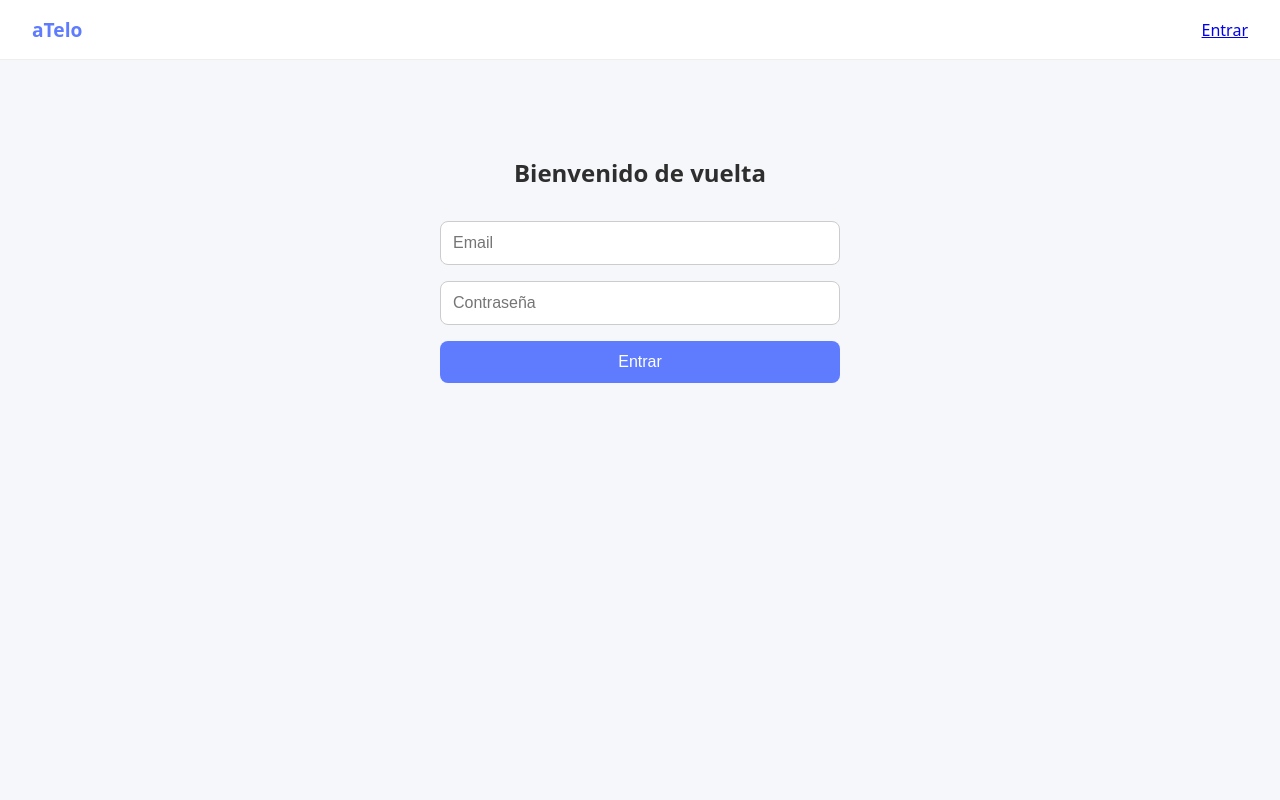
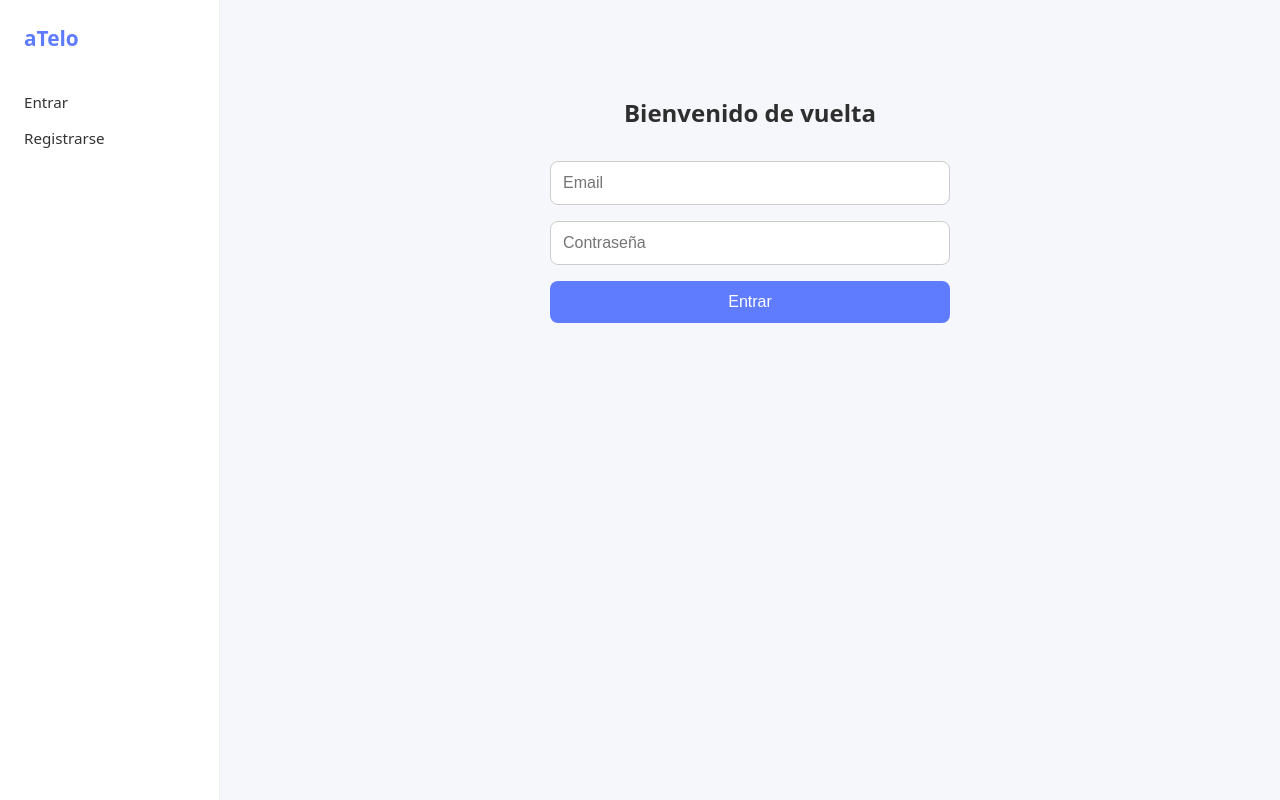
Before and after one commit to ssxm11/aTelo-frontend, a React (Vite) app: page /login in a window 1280 px wide. Built offline with nearby package versions, Linux system fonts and the light colour scheme; no server answers.

Commit message:
feat: register was implemented and navbar is now sidebar

```diff
--- a/src/App.tsx
+++ b/src/App.tsx
@@ -4,6 +4,7 @@ import Home from './pages/Home/Home';
 import Login from './pages/Login/Login';
 import Dashboard from './pages/Dashboard/Dashboard';
 import ProtectedRoute from './components/ProtectedRoute';
+import Register from './pages/Register/Register';
 
 function App() {
   return (
@@ -12,6 +13,7 @@ function App() {
         <Routes>
           <Route path="/" element={<Home />} />
           <Route path="/login" element={<Login />} />
+          <Route path="/register" element={<Register />} />
           <Route
             path="/dashboard"
             element={
--- a/src/components/Layout/Layout.scss
+++ b/src/components/Layout/Layout.scss
@@ -1,5 +1,9 @@
-.layout {
-  max-width: 1100px;
-  margin: 0 auto;
-  padding: 2rem 1.5rem;
+.app-layout {
+  display: flex;
+  min-height: 100vh;
 }
+
+.app-content {
+  flex: 1;
+  padding: 2rem;
+}
--- a/src/components/Layout/Layout.tsx
+++ b/src/components/Layout/Layout.tsx
@@ -1,18 +1,15 @@
-import { ReactNode } from 'react';
 import Navbar from '../Navbar/Navbar';
 import './Layout.scss';
 
-interface Props {
-  children: ReactNode;
-}
 
-export default function Layout({ children }: Props) {
+
+export default function Layout({ children }: { children: React.ReactNode }) {
   return (
-    <>
+    <div className="app-layout">
       <Navbar />
-      <main className="layout">
+      <main className="app-content">
         {children}
       </main>
-    </>
+    </div>
   );
 }
--- a/src/components/Navbar/Navbar.scss
+++ b/src/components/Navbar/Navbar.scss
@@ -1,28 +1,34 @@
 .navbar {
+  width: 220px;
+  min-height: 100vh;
+
   display: flex;
-  justify-content: space-between;
-  align-items: center;
+  flex-direction: column;
+  gap: 1rem;
 
-  padding: 1rem 2rem;
+  padding: 1.5rem;
+
   background: white;
-  border-bottom: 1px solid #eee;
+  border-right: 1px solid #eee;
+}
 
 .logo {
+  font-size: 1.3rem;
   font-weight: 600;
-    font-size: 1.2rem;
+  color: #5f7cff;
   text-decoration: none;
-    color: #5f7cff;
+  margin-bottom: 1.5rem;
 }
 
-  .links {
-    display: flex;
-    align-items: center;
-    gap: 1rem;
+.link {
+  text-decoration: none;
+  color: #333;
+  font-size: 0.95rem;
 }
 
 .user {
-    font-size: 0.9rem;
-    color: #555;
+  font-size: 0.85rem;
+  color: #666;
 }
 
 .logout {
@@ -30,6 +36,5 @@
   border: none;
   color: #5f7cff;
   cursor: pointer;
-    font-size: 0.9rem;
+  text-align: left;
 }
-}
--- a/src/components/Navbar/Navbar.tsx
+++ b/src/components/Navbar/Navbar.tsx
@@ -8,7 +8,7 @@ export default function Navbar() {
 
   const handleLogout = async () => {
     try {
-      await logout();
+      logout();
       navigate('/login');
     } catch (e) {
       console.error('Error al cerrar sesión');
@@ -19,18 +19,18 @@ export default function Navbar() {
     <nav className="navbar">
   <Link to="/" className="logo">aTelo</Link>
 
-      <div className="links">
   {!user ? (
-          <Link to="/login">Entrar</Link>
+    <>
+      <Link to="/login" className="link">Entrar</Link>
+      <Link to="/register" className="link">Registrarse</Link>
+    </>
   ) : (
     <>
       <span className="user">{user.email}</span>
-            <button onClick={handleLogout} className="logout">
-              Salir
-            </button>
+      <button onClick={handleLogout} className="logout">Salir</button>
     </>
   )}
-      </div>
 </nav>
+
   );
 }
--- /dev/null
+++ b/src/pages/Register/Register.scss
@@ -0,0 +1,43 @@
+.register {
+  max-width: 420px;
+  margin: 4rem auto;
+  text-align: center;
+
+  h2 {
+    margin-bottom: 2rem;
+  }
+
+  form {
+    display: flex;
+    flex-direction: column;
+    gap: 1rem;
+
+    input {
+      padding: 0.75rem;
+      border-radius: 8px;
+      border: 1px solid #ccc;
+      font-size: 1rem;
+    }
+
+    button {
+      padding: 0.75rem;
+      border-radius: 8px;
+      border: none;
+      background: #5f7cff;
+      color: white;
+      font-size: 1rem;
+      cursor: pointer;
+    }
+  }
+
+  .error {
+    color: #d33;
+    font-size: 0.9rem;
+  }
+
+  .hint {
+    margin-top: 1.5rem;
+    font-size: 0.9rem;
+    color: #666;
+  }
+}
--- /dev/null
+++ b/src/pages/Register/Register.tsx
@@ -0,0 +1,92 @@
+import { useState } from 'react';
+import type { FormEvent } from 'react';
+import { useNavigate, Link } from 'react-router-dom';
+import { useAuth } from '../../context/AuthContext';
+import './Register.scss';
+
+export default function Register() {
+  const { login } = useAuth();
+  const navigate = useNavigate();
+
+  const [name, setName] = useState('');
+  const [email, setEmail] = useState('');
+  const [password, setPassword] = useState('');
+  const [error, setError] = useState('');
+  const [loading, setLoading] = useState(false);
+
+  const handleSubmit = async (e: FormEvent) => {
+    e.preventDefault();
+    setError('');
+    setLoading(true);
+
+    try {
+      // usamos directamente la API de register
+      const res = await fetch(
+        `${import.meta.env.VITE_API_URL}/auth/register`,
+        {
+          method: 'POST',
+          headers: { 'Content-Type': 'application/json' },
+          body: JSON.stringify({ name, email, password }),
+        }
+      );
+
+      const data = await res.json();
+
+      if (!res.ok) {
+        throw new Error(data.message || 'Error al registrarse');
+      }
+
+      // reutilizamos el login del contexto
+      localStorage.setItem('token', data.data.token);
+
+      await login(email, password);
+      navigate('/dashboard');
+    } catch (err) {
+      setError(err instanceof Error ? err.message : 'Error al registrarse');
+    } finally {
+      setLoading(false);
+    }
+  };
+
+  return (
+    <section className="register">
+      <h2>Crea tu espacio</h2>
+
+      <form onSubmit={handleSubmit}>
+        <input
+          type="text"
+          placeholder="Nombre"
+          value={name}
+          onChange={e => setName(e.target.value)}
+          required
+        />
+
+        <input
+          type="email"
+          placeholder="Email"
+          value={email}
+          onChange={e => setEmail(e.target.value)}
+          required
+        />
+
+        <input
+          type="password"
+          placeholder="Contraseña"
+          value={password}
+          onChange={e => setPassword(e.target.value)}
+          required
+        />
+
+        {error && <span className="error">{error}</span>}
+
+        <button type="submit" disabled={loading}>
+          {loading ? 'Creando…' : 'Crear cuenta'}
+        </button>
+      </form>
+
+      <p className="hint">
+        ¿Ya tienes cuenta? <Link to="/login">Entrar</Link>
+      </p>
+    </section>
+  );
+}
```
Lines whose indentation alone changed are shown as unchanged.
